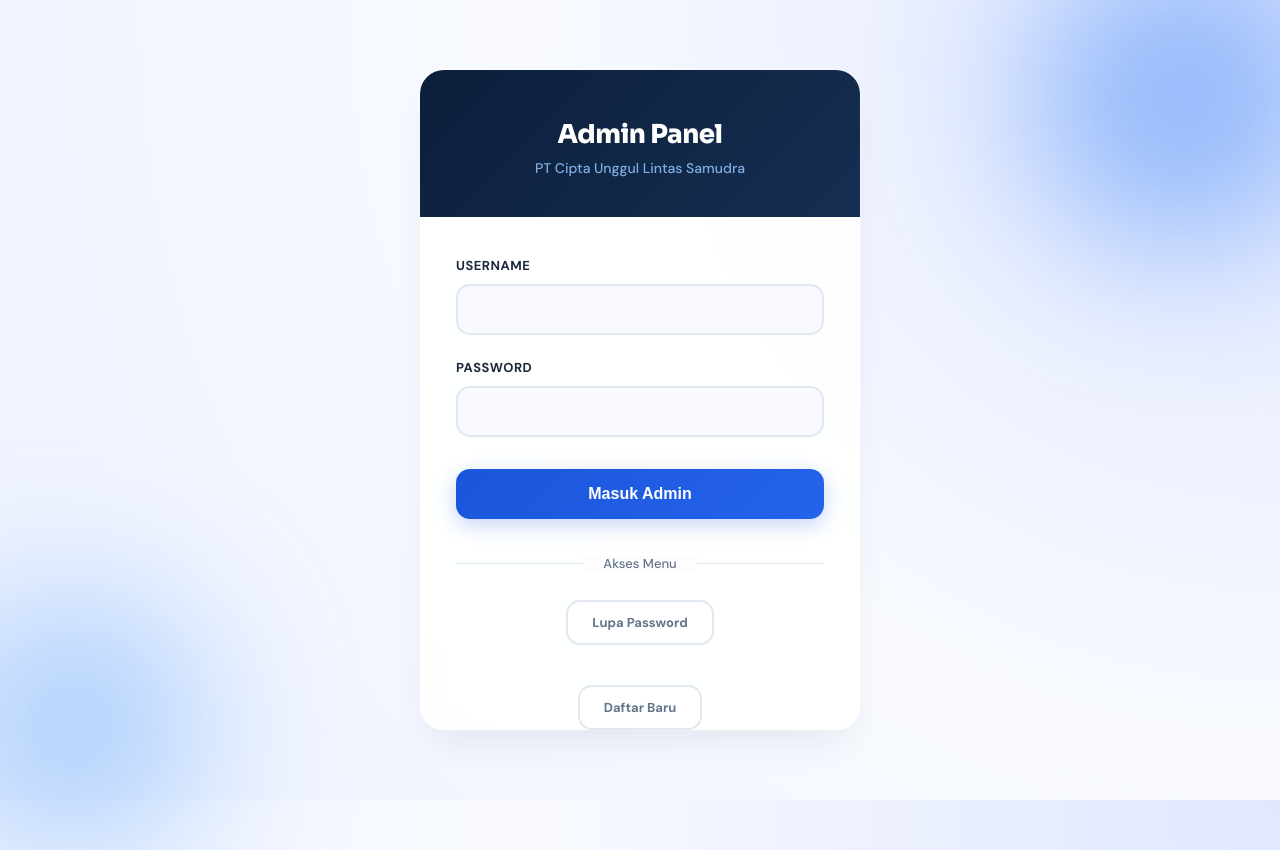
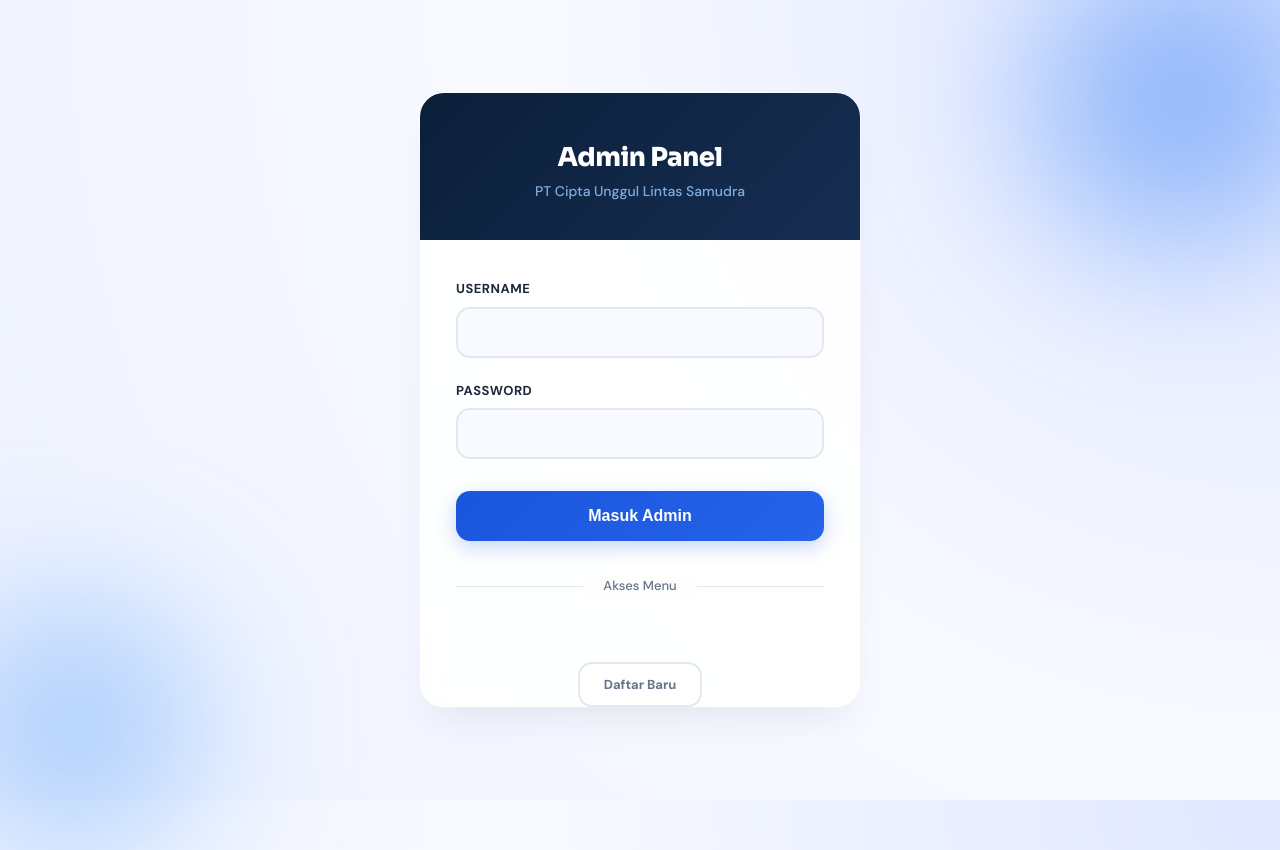
Before and after one commit to roikhan20/kerja-praktek, a PHP site: page /KPAI/admin/login.php in a window 1280 px wide; the page is wider, and only the part inside the window is pictured. Run offline with PHP 8.4, Linux system fonts and the light colour scheme; some libraries are stand-ins or nearby versions.

Commit message:
ubah daftar

```diff
--- a/admin/login.php
+++ b/admin/login.php
@@ -298,16 +298,13 @@ if ($_SERVER['REQUEST_METHOD'] === 'POST') {
 
         <button type="submit" class="btn-login">Masuk Admin</button>
       </form>
-
-
-
       <div class="divider">
         <span>Akses Menu</span>
       </div>
 
-       <div class="auth-links">
+       <!-- <div class="auth-links">
         <a href="forgot.php" class="auth-link">Lupa Password</a>
-        </div>
+        </div> -->
     </div>
 
       <div class="auth-links">
```
